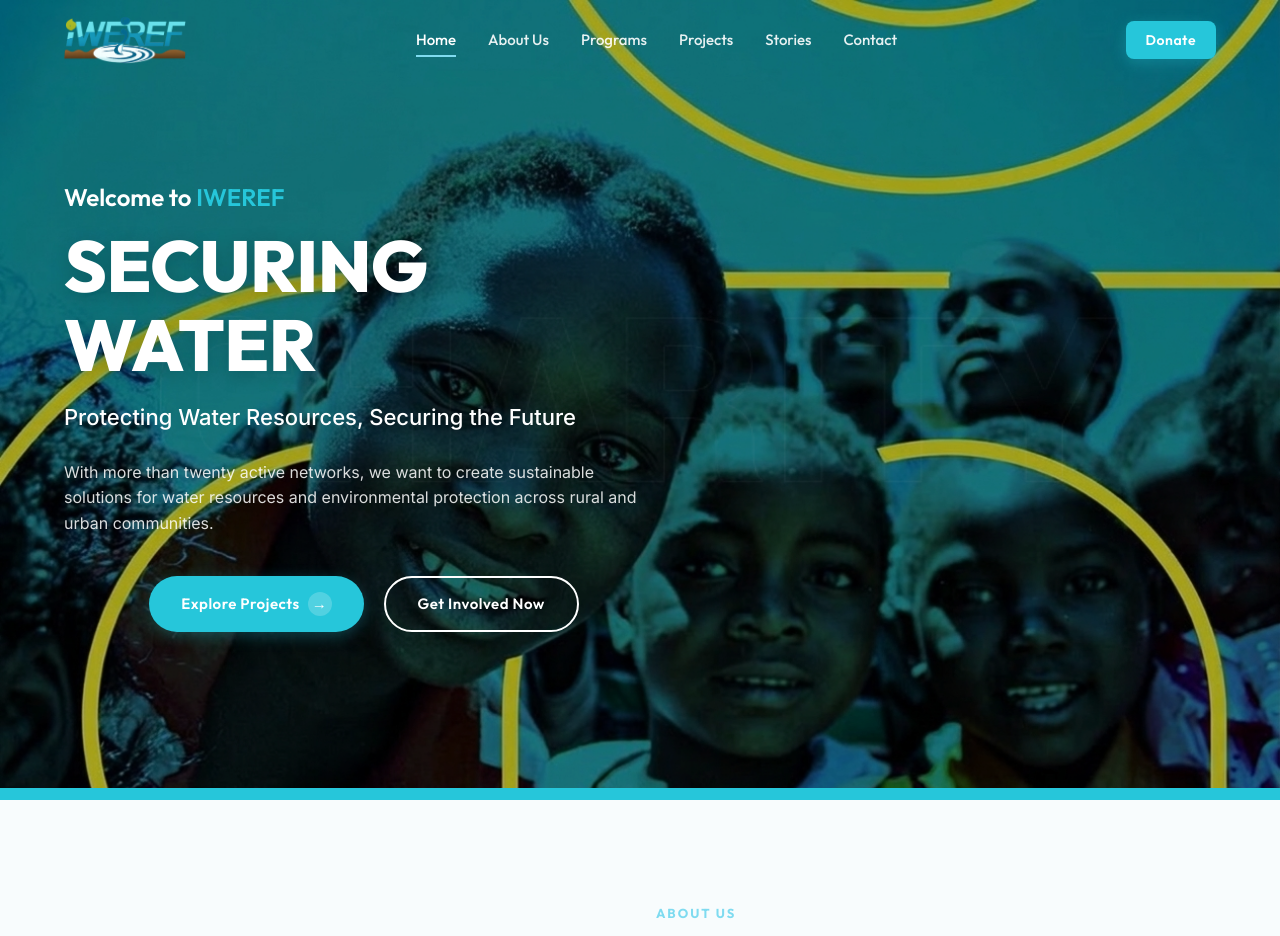
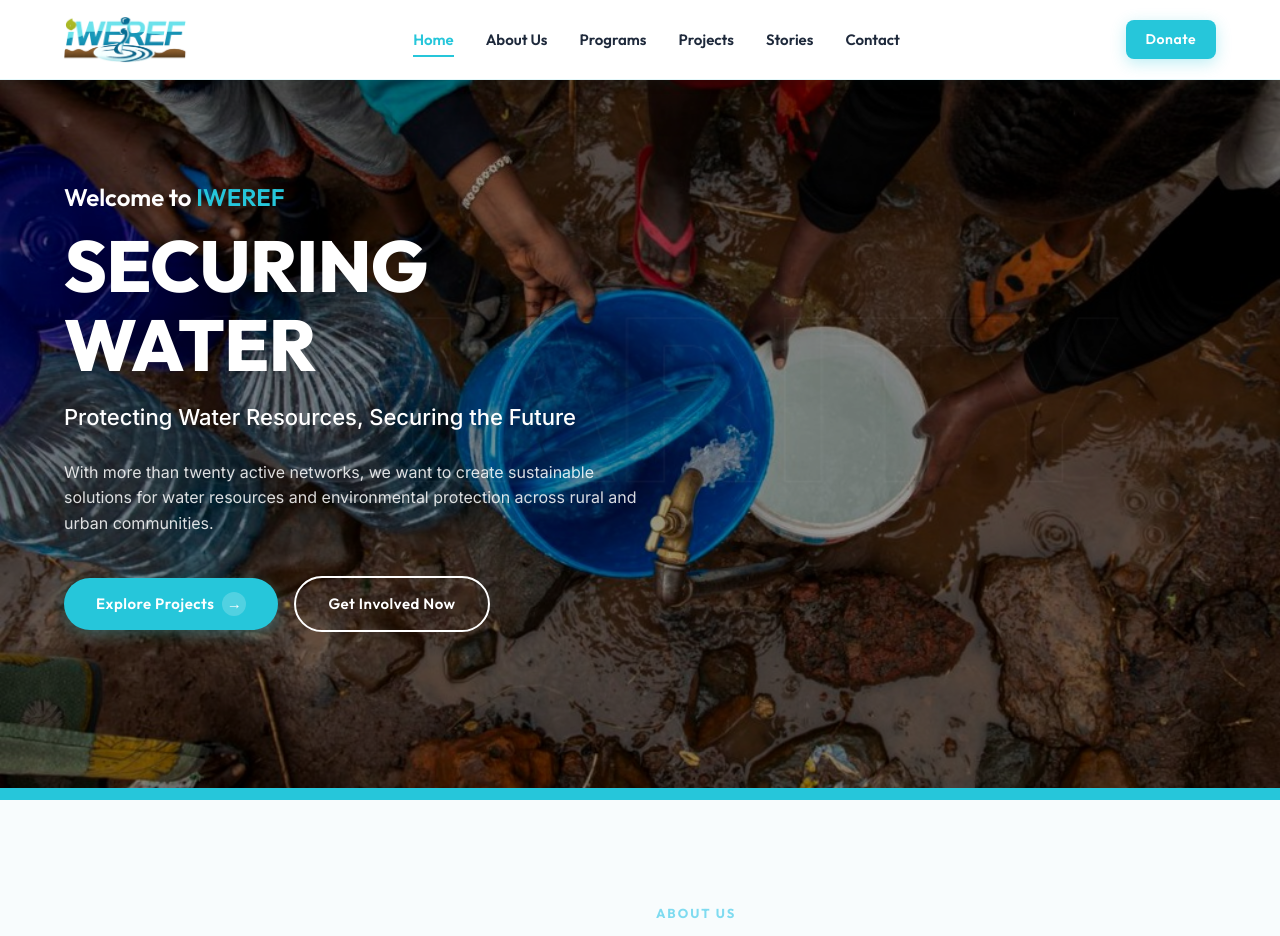
Before and after one commit to ojeniyigbenga166-glitch/iweref-charity, a PHP site: page /index.html in a window 1280 px wide. Shown: the top 936 px of the page. Run offline with PHP 8.4, Linux system fonts and the light colour scheme.

Commit message:
feat: update landing hero image, 40% black overlay, button left alignment, white navbar for logo contrast, and vercel config

```diff
--- a/iwef-website/css/style.css
+++ b/iwef-website/css/style.css
@@ -299,16 +299,19 @@ ul {
     display: flex;
     align-items: center;
     z-index: var(--z-sticky);
+    background-color: var(--color-white);
+    box-shadow: 0 2px 14px rgba(15, 76, 92, 0.08);
+    border-bottom: 1px solid rgba(38, 198, 218, 0.12);
     transition: all var(--transition-medium);
 }
 
 .header.scrolled {
     height: var(--header-height-scrolled);
-    background-color: rgba(255, 255, 255, 0.92);
+    background-color: rgba(255, 255, 255, 0.98);
     backdrop-filter: blur(12px);
     -webkit-backdrop-filter: blur(12px);
-    box-shadow: var(--shadow-sm);
-    border-bottom: 1px solid rgba(38, 198, 218, 0.1);
+    box-shadow: 0 4px 20px rgba(15, 76, 92, 0.12);
+    border-bottom: 1px solid rgba(38, 198, 218, 0.18);
 }
 
 .navbar-container {
@@ -372,11 +375,12 @@ ul {
 
 .nav-link {
     font-family: var(--font-heading);
-    font-weight: 500;
+    font-weight: 600;
     font-size: 15px;
-    color: rgba(255, 255, 255, 0.9);
+    color: var(--color-text-dark);
     position: relative;
     padding: 8px 0;
+    transition: color var(--transition-fast);
 }
 
 .nav-link::after {
@@ -386,12 +390,12 @@ ul {
     left: 0;
     width: 0;
     height: 2px;
-    background-color: var(--color-light-cyan);
+    background-color: var(--color-primary);
     transition: width var(--transition-fast);
 }
 
 .nav-link:hover, .nav-link.active {
-    color: var(--color-white);
+    color: var(--color-primary);
 }
 
 .nav-link:hover::after, .nav-link.active::after {
@@ -434,7 +438,7 @@ ul {
 .menu-toggle .bar {
     width: 100%;
     height: 2px;
-    background-color: var(--color-white);
+    background-color: var(--color-text-dark);
     transition: var(--transition-medium);
 }
 
@@ -476,7 +480,7 @@ ul {
     left: 0;
     width: 100%;
     height: 100%;
-    background: linear-gradient(135deg, rgba(7, 31, 37, 0.75) 0%, rgba(12, 62, 74, 0.6) 100%);
+    background: rgba(0, 0, 0, 0.40);
     z-index: 1;
 }
 
@@ -1649,7 +1653,7 @@ ul {
     min-height: 720px;
     background-image: url('../assets/images/hero-bg.jpg');
     background-size: cover;
-    background-position: center top;
+    background-position: center center;
     background-repeat: no-repeat;
     display: flex;
     align-items: center;
@@ -1660,7 +1664,7 @@ ul {
     content: '';
     position: absolute;
     top: 0; left: 0; width: 100%; height: 100%;
-    background: rgba(0, 0, 0, 0.25);
+    background: rgba(0, 0, 0, 0.40);
     z-index: 1;
 }
 
@@ -1734,7 +1738,20 @@ ul {
     font-size: 16px;
     color: rgba(255, 255, 255, 0.85);
     margin-bottom: 40px;
+    margin-left: 0;
+    margin-right: 0;
     line-height: 1.6;
+    text-align: left;
+}
+
+.hero-content-left .hero-buttons {
+    display: flex;
+    gap: 16px;
+    justify-content: flex-start;
+    align-items: center;
+    margin-left: 0;
+    padding-left: 0;
+    text-align: left;
 }
 
 .btn-pill {
```
Also changed, not shown: iwef-website/assets/images/hero-bg.jpg, iwef-website/assets/images/hero-clean-water.jpg (added), iwef-website/assets/images/iweref-logo-white.png (added), vercel.json (added).
